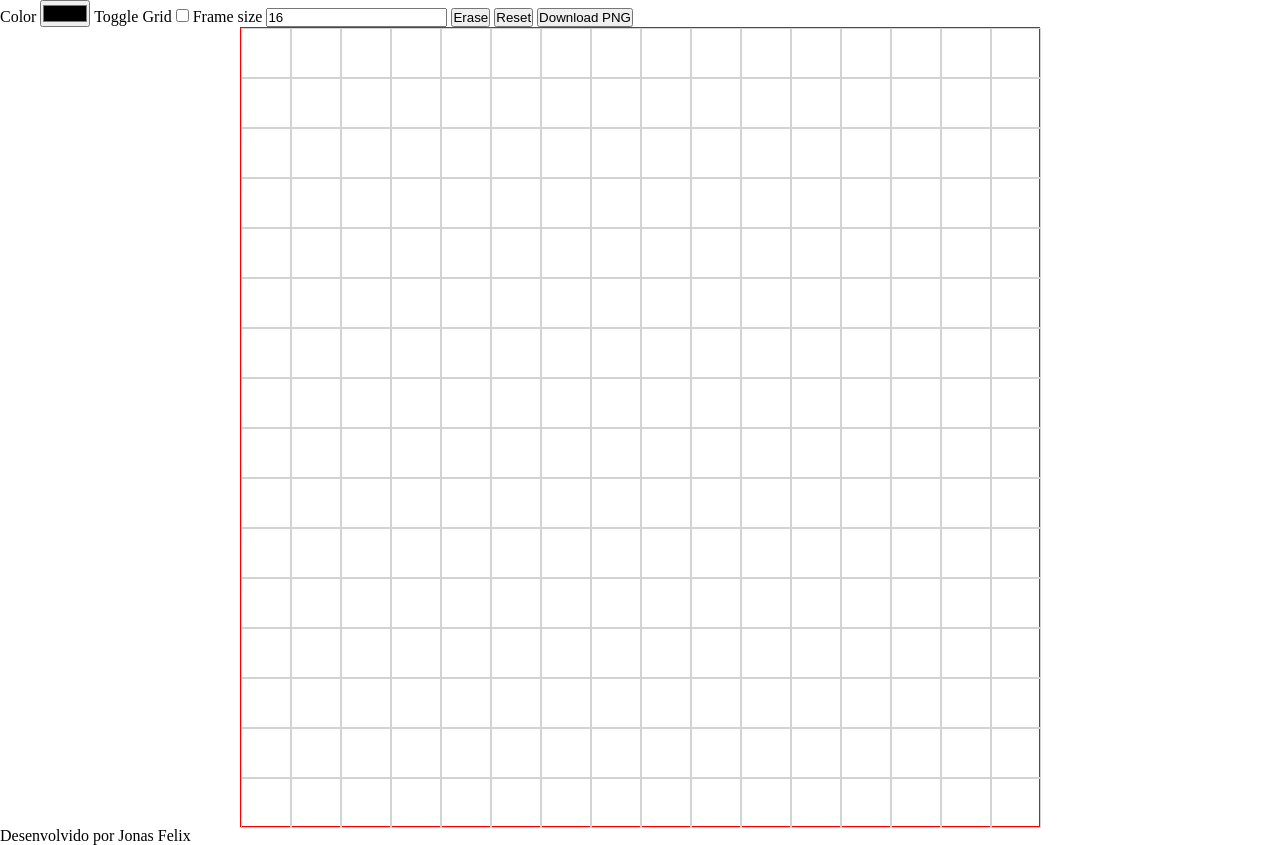
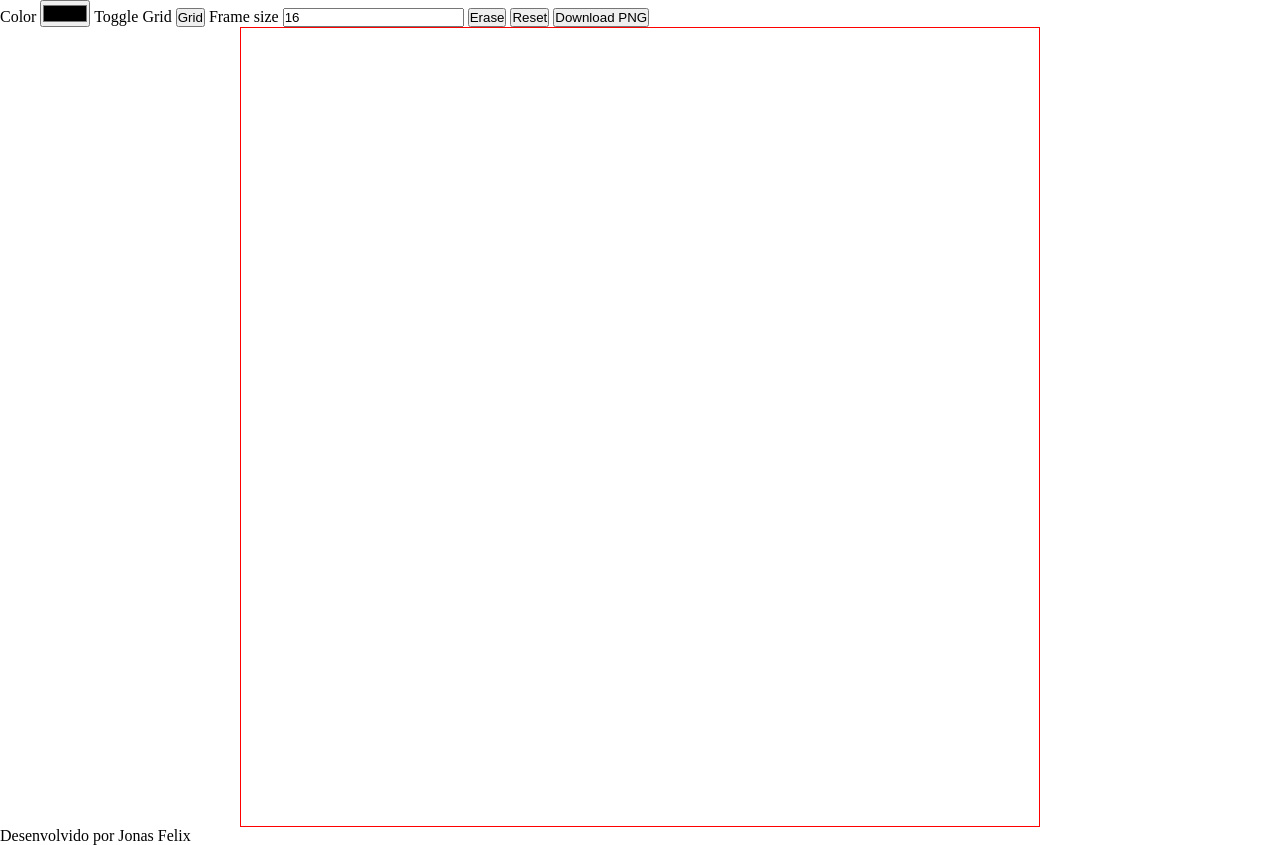
Before and after one commit to Jonas-petty/RetroFrame, a plain HTML site: page index.html in a window 1280 px wide. Both pictures are taken after a click on the button "Reset". Drawn offline with Linux system fonts and the light colour scheme.

Commit message:
feat: add toggle grid visibility feature

```diff
--- a/index.html
+++ b/index.html
@@ -14,11 +14,7 @@
                     <input type="color" name="color" id="color" required />
 
                     <label for="toggle-grid">Toggle Grid</label>
-                    <input
-                        type="checkbox"
-                        name="toggle-grid"
-                        id="toggle-grid"
-                    />
+                    <button type="button" id="toggle-grid">Grid </button>
 
                     <label for="frame-size">Frame size</label>
                     <input
--- a/script.js
+++ b/script.js
@@ -1,8 +1,13 @@
 let currentColor = document.querySelector("#color");
 const gridSize = document.querySelector("#frame-size");
 const frameContainer = document.querySelector("#frame-container");
+const toggleGridButton = document.querySelector("#toggle-grid");
 const eraseButton = document.querySelector("#erase-button");
 const resetButton = document.querySelector("#reset-button");
+
+let gridIsActive = true;
+let painting = false;
+let erase = false;
 
 function createCell(id, className, width, height) {
     const cell = document.createElement("div");
@@ -32,25 +37,45 @@ function resetGrid(frame, gridSize) {
     createGrid(frame, gridSize);
 }
 
-document.addEventListener("DOMContentLoaded", () => {
-    createGrid(frameContainer, gridSize.value);
-});
-
-gridSize.addEventListener("change", () => {
-    // alert(gridSize.value);
-    resetGrid(frameContainer, gridSize.value);
-});
-
-// Painting/Erasing/Reset events
-let painting = false;
-let erase = false;
-
 function paintCell(target, color) {
     if (target && target.classList.contains("cell")) {
         target.style["background-color"] = erase ? "" : color;
     }
 }
 
+function setGridBorder(grid, gridIsActive) {
+    const cells = grid.childNodes;
+    cells.forEach((cell) => {
+        if (gridIsActive) {
+            cell.classList.add("grid-active");
+        } else {
+            cell.classList.remove("grid-active");
+        }
+    });
+}
+
+function startProject(frame, gridSize) {
+    createGrid(frame, gridSize);
+    setGridBorder(frame, gridIsActive);
+}
+
+document.addEventListener("DOMContentLoaded", () => {
+    startProject(frameContainer, gridSize.value);
+});
+
+toggleGridButton.addEventListener("click", () => {
+    gridIsActive = !gridIsActive;
+    toggleGridButton.textContent = gridIsActive
+        ? "Grid Active"
+        : "Grid Inactive";
+    setGridBorder(frameContainer, gridIsActive);
+});
+
+gridSize.addEventListener("change", () => {
+    resetGrid(frameContainer, gridSize.value);
+});
+
+// Painting/Erasing/Reset events
 frameContainer.addEventListener("pointerdown", (event) => {
     if (event.shiftKey) {
         erase = true;
--- a/style.css
+++ b/style.css
@@ -2,6 +2,7 @@
     margin: 0;
     padding: 0;
     box-sizing: border-box;
+    /* transition: all 0.2s; */
 }
 
 #frame {
@@ -10,6 +11,7 @@
     width: 50rem;
     height: 50rem;
     margin: auto;
+
 }
 
 #frame-container {
@@ -19,7 +21,7 @@
     flex-wrap: wrap;
 }
 
-.cell {
+.cell.grid-active {
     border: 1px solid lightgray;
 }
 
```
